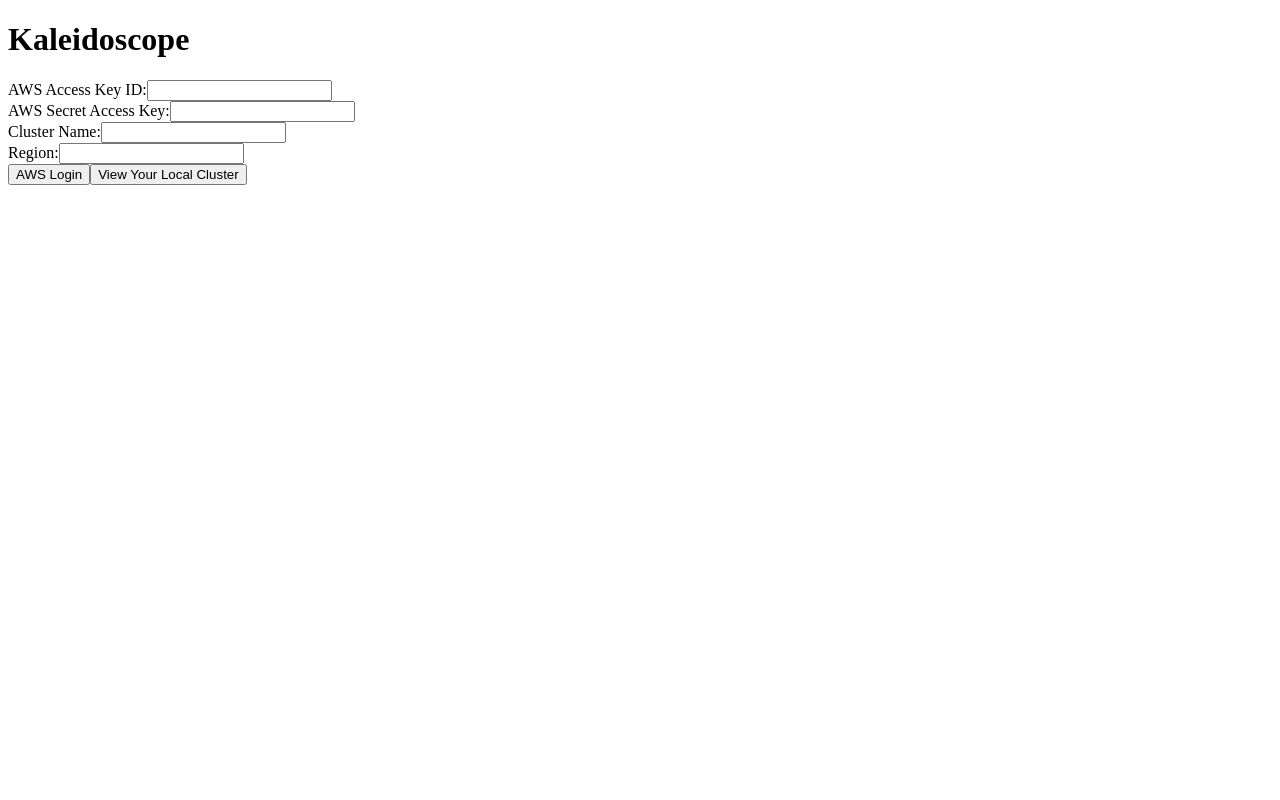
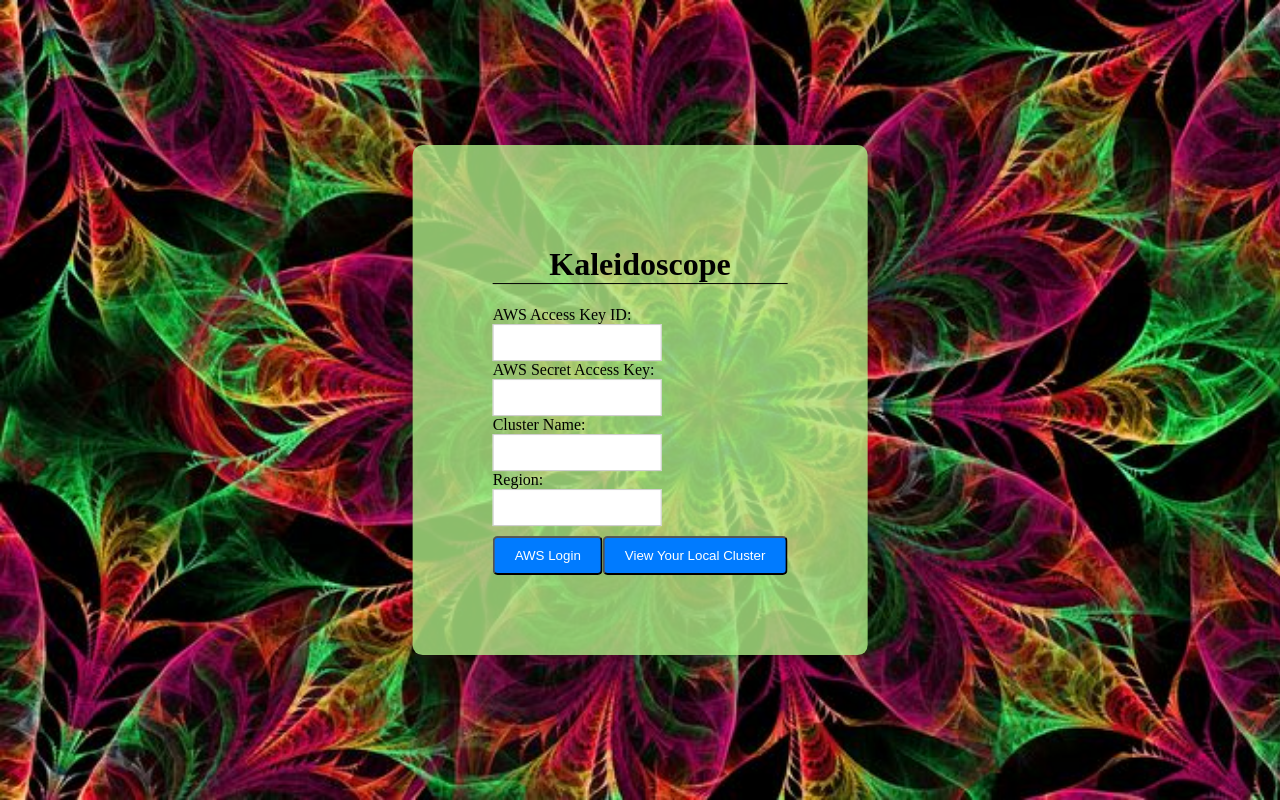
Before and after one commit to oslabs-beta/kaleidoscope, a React (Create React App) app in the folder renderer/: page / in a window 1280 px wide. Built offline with nearby package versions, Linux system fonts and the light colour scheme.

Commit message:
node-map-diagram

```diff
--- a/package.json
+++ b/package.json
@@ -38,7 +38,10 @@
     "@babel/core": "^7.23.2",
     "@babel/preset-env": "^7.23.2",
     "babel-loader": "^9.1.3",
+    "css-loader": "^6.8.1",
     "csstype": "^3.1.2",
+    "file-loader": "^6.2.0",
+    "style-loader": "^3.3.3",
     "ts-node": "^10.9.1"
   }
 }
--- a/renderer/src/components/Home.tsx
+++ b/renderer/src/components/Home.tsx
@@ -1,5 +1,7 @@
 import React, { useState } from 'react';
 import { Link } from 'react-router-dom';
+import './style.css'
+
 
 const Home = () => {
     const [username, setUsername] = useState('');
@@ -18,8 +20,8 @@
     };
 
     return (
-    <div>
-      <h1>Kaleidoscope</h1>
+        <div className="home-container">
+            <h1 className='title'>Kaleidoscope</h1>
         <div>
             <label htmlFor="username">AWS Access Key ID:</label>
             <input
--- a/renderer/src/components/NodeMap.tsx
+++ b/renderer/src/components/NodeMap.tsx
@@ -1,7 +1,101 @@
-import React from 'react'
+import React, { useEffect, useRef, useState } from 'react';
+import { Link } from 'react-router-dom';
 
 export default function NodeMap() {
-  return (
-    <div>NodeMap</div>
-  )
+    const canvasRef = useRef(null);
+    const [circles, setCircles] = useState([
+        { x: 100, y: 100, radius: 20, isDragging: false },
+        { x: 200, y: 200, radius: 20, isDragging: false },
+        { x: 300, y: 100, radius: 20, isDragging: false },
+        { x: 150, y: 300, radius: 20, isDragging: false },
+        { x: 250, y: 300, radius: 20, isDragging: false },
+        { x: 100, y: 300, radius: 20, isDragging: false },
+        { x: 200, y: 400, radius: 20, isDragging: false },
+        { x: 300, y: 300, radius: 20, isDragging: false },
+]);
+
+    useEffect(() => {
+        const canvas = canvasRef.current;
+        const ctx = canvas.getContext('2d');
+
+        const draw = () => {
+            ctx.clearRect(0, 0, canvas.width, canvas.height);
+
+            circles.forEach(circle => {
+                ctx.beginPath();
+                ctx.arc(circle.x, circle.y, circle.radius, 0, Math.PI * 2);
+                ctx.fillStyle = 'black';
+                ctx.fill();
+            ctx.closePath();
+        });
+
+        for (let i = 0; i < circles.length - 1; i++) {
+            const circleA = circles[i];
+            const circleB = circles[i + 1];
+
+            ctx.beginPath();
+            ctx.moveTo(circleA.x, circleA.y);
+            ctx.lineTo(circleB.x, circleB.y);
+            ctx.strokeStyle = 'dark-gray';
+            ctx.lineWidth = 2;
+            ctx.stroke();
+        }
+    };
+
+        const handleMouseDown = (e) => {
+        const rect = canvas.getBoundingClientRect();
+        const mouseX = e.clientX - rect.left;
+        const mouseY = e.clientY - rect.top;
+
+        circles.forEach(circle => {
+            const distance = Math.sqrt((mouseX - circle.x) ** 2 + (mouseY - circle.y) ** 2);
+            if (distance <= circle.radius) {
+                circle.isDragging = true;
+            }
+        });
+    };
+
+    const handleMouseUp = () => {
+        circles.forEach(circle => {
+            circle.isDragging = false;
+        });
+    };
+
+    const handleMouseMove = (e) => {
+        const rect = canvas.getBoundingClientRect();
+        const mouseX = e.clientX - rect.left;
+        const mouseY = e.clientY - rect.top;
+
+        circles.forEach(circle => {
+            if (circle.isDragging) {
+            circle.x = mouseX;
+            circle.y = mouseY;
+            }
+        });
+
+        draw();
+    };
+
+    canvas.addEventListener('mousedown', handleMouseDown);
+    canvas.addEventListener('mouseup', handleMouseUp);
+    canvas.addEventListener('mousemove', handleMouseMove);
+
+    draw();
+
+    return () => {
+        canvas.removeEventListener('mousedown', handleMouseDown);
+        canvas.removeEventListener('mouseup', handleMouseUp);
+        canvas.removeEventListener('mousemove', handleMouseMove);
+        };
+    }, [circles]);
+
+    return (
+    <div>
+        <h1 className='title'>Cluster Name: My Demo</h1>
+            <canvas className='canvas' ref={canvasRef} width={1200} height={1200} />
+            <Link to="/">
+        <button>Go Back</button>
+            </Link>
+    </div>
+    )
 }
--- /dev/null
+++ b/renderer/src/components/style.css
@@ -0,0 +1,61 @@
+body {
+    background-image: url('../assets/k.jpeg');
+    background-size: cover;
+    background-repeat: no-repeat;
+    background-attachment: fixed;
+    background-color: aquamarine;
+}
+
+.title {
+    display: flex;
+    justify-content: center;
+    font: bold;
+    border-bottom: 1px solid black;
+}
+.cluster-header {
+    font: bold;
+    font-style: italic;
+    border-bottom: 20vh brown;
+}
+
+
+.home-container {
+    display: flex;
+    display: table-column;
+    background-color: rgba(175, 237, 134, 0.8);
+    padding: 80px;
+    border-radius: 10px;
+    box-shadow: 0 0 10px rgba(0, 0, 0, 0.3);
+    position: absolute;
+    top: 50%;
+    left: 50%;
+    transform: translate(-50%, -50%);
+}
+
+.canvas {
+    display: flex;
+    justify-content: center;
+}
+
+input[type="text"],
+input[type="password"] {
+    display: flex;
+    justify-content: center;
+    width: 50%;
+    padding: 10px;
+    border: 1px solid #ccc;
+    border-radius: 0px;
+}
+
+button {
+    background-color: #007bff;
+    color: #fff;
+    padding: 10px 20px;
+    margin-top: 10px;
+    border-radius: 5px;
+    cursor: pointer;
+}
+
+button:hover {
+    background-color: #0056b3;
+}
--- a/renderer/src/style.css
+++ /dev/null
@@ -1,5 +0,0 @@
-#input {
-    border-radius: 30;
-    display: flex;
-    justify-content: center;
-}
--- a/server.ts
+++ b/server.ts
@@ -36,8 +36,8 @@
 // Function to create the main application window
 function createWindow() {
     const win = new BrowserWindow({
-    width: 800,
-    height: 600,
+    width: 1200,
+    height: 1000,
     webPreferences: {
       nodeIntegration: true,
     }
@@ -52,7 +52,6 @@
 }
 
 electronApp.whenReady().then(createWindow);
-
 electronApp.on('window-all-closed', () => {
     if (process.platform !== 'darwin') {
     electronApp.quit();
@@ -64,3 +63,4 @@
     createWindow();
 }
 });
+// here is a test
```
Also changed, not shown: renderer/src/assets/k.jpeg (added), 5 other files (tests, documents, lock files or other folders). Lines whose indentation alone changed are shown as unchanged.
